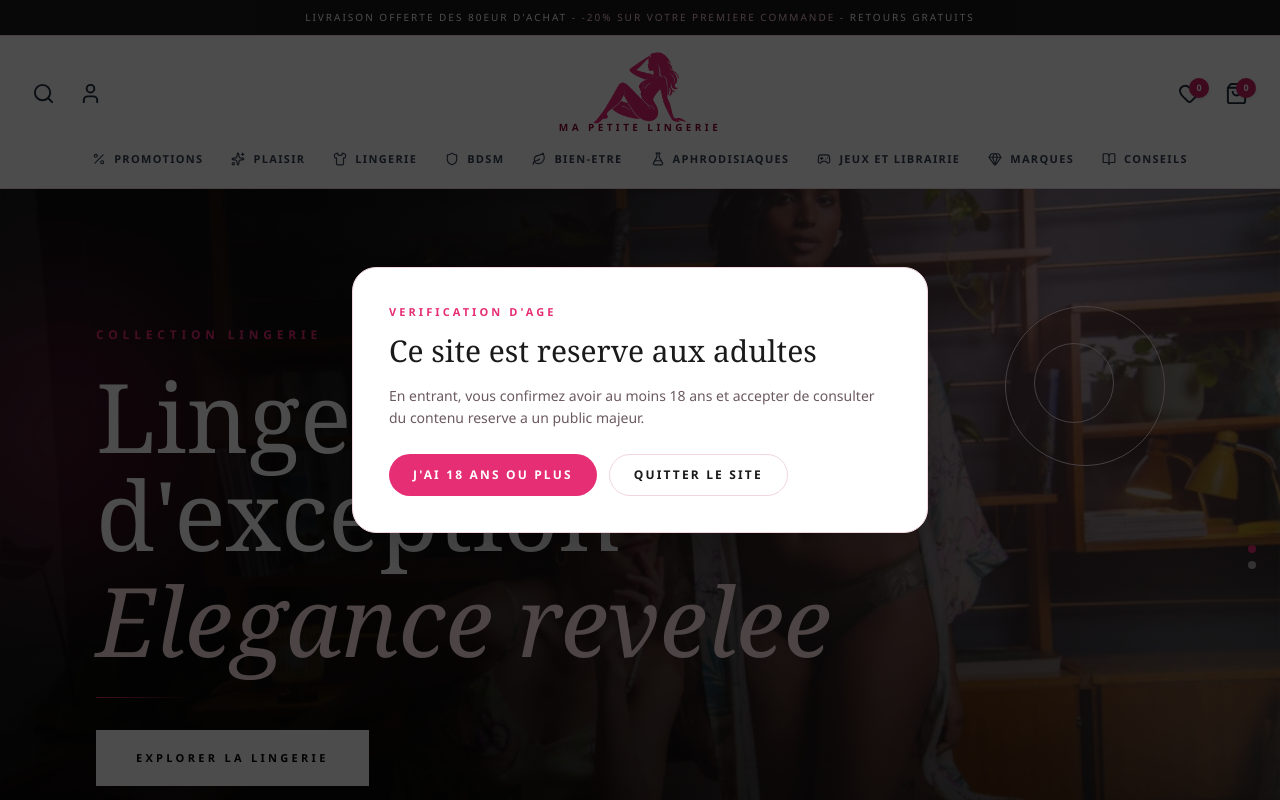
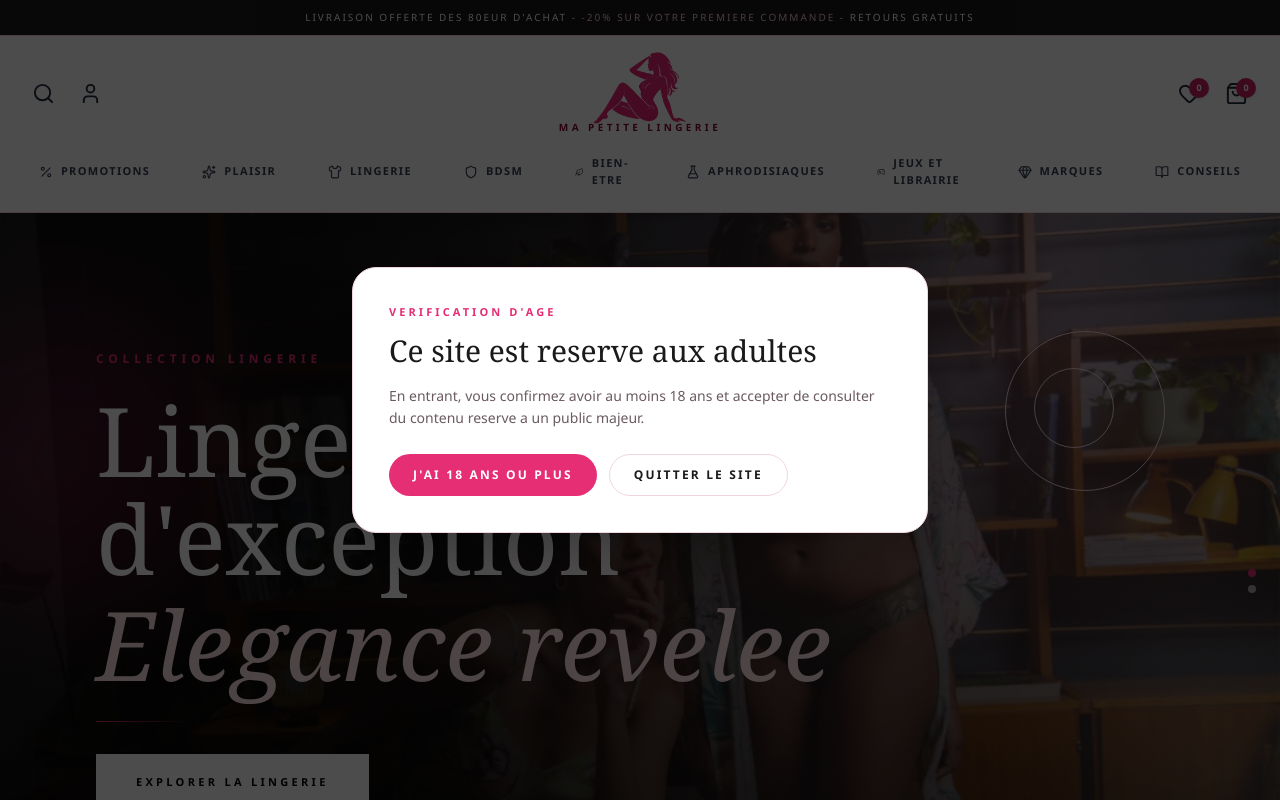
Before and after one commit to TripleCrownDiamond/malingerie, a Next.js app: page / in a window 1280 px wide. Shown: the top 800 px of the page. Built offline with nearby package versions, Linux system fonts and the light colour scheme; no server answers; a web font is replaced by a local one.

Commit message:
feat: highlight active navigation links

```diff
--- a/components/layout/site-footer.tsx
+++ b/components/layout/site-footer.tsx
@@ -1,5 +1,8 @@
+"use client";
+
 import Image from "next/image";
 import Link from "next/link";
+import { usePathname } from "next/navigation";
 
 const shopLinks = [
   { label: "Lingerie", href: "/lingerie" },
@@ -26,7 +29,26 @@ const maisonLinks = [
   { label: "Cookies", href: "/politique-cookies" },
 ];
 
+function isFooterLinkActive(pathname: string, href: string) {
+  const currentPath = pathname.replace(/\/$/, "") || "/";
+  const hrefPath = href.replace(/\/$/, "") || "/";
+
+  if (hrefPath === "/") {
+    return currentPath === "/";
+  }
+
+  return currentPath === hrefPath || currentPath.startsWith(`${hrefPath}/`);
+}
+
+function footerLinkClass(isActive: boolean) {
+  return isActive
+    ? "inline-flex rounded-full bg-white/80 px-3 py-1 text-[var(--accent-strong)] shadow-sm shadow-rose-200"
+    : "inline-flex rounded-full px-3 py-1 hover:text-[var(--accent)]";
+}
+
 export function SiteFooter() {
+  const pathname = usePathname();
+
   return (
     <footer className="relative bg-[var(--rose-nude)] px-8 pb-16 pt-24 lg:pt-32" id="conseils">
       <div className="mx-auto max-w-[1600px]">
@@ -59,7 +81,11 @@ export function SiteFooter() {
             <ul className="space-y-4 text-[14px] font-medium text-gray-600">
               {shopLinks.map((item) => (
                 <li key={item.href}>
-                  <Link href={item.href} className="hover:text-[var(--accent)]">
+                  <Link
+                    href={item.href}
+                    aria-current={isFooterLinkActive(pathname, item.href) ? "page" : undefined}
+                    className={footerLinkClass(isFooterLinkActive(pathname, item.href))}
+                  >
                     {item.label}
                   </Link>
                 </li>
@@ -72,7 +98,11 @@ export function SiteFooter() {
             <ul className="space-y-4 text-[14px] font-medium text-gray-600">
               {assistanceLinks.map((item) => (
                 <li key={item.href}>
-                  <Link href={item.href} className="hover:text-[var(--accent)]">
+                  <Link
+                    href={item.href}
+                    aria-current={isFooterLinkActive(pathname, item.href) ? "page" : undefined}
+                    className={footerLinkClass(isFooterLinkActive(pathname, item.href))}
+                  >
                     {item.label}
                   </Link>
                 </li>
@@ -85,7 +115,11 @@ export function SiteFooter() {
             <ul className="space-y-4 text-[14px] font-medium text-gray-600">
               {maisonLinks.map((item) => (
                 <li key={item.href}>
-                  <Link href={item.href} className="hover:text-[var(--accent)]">
+                  <Link
+                    href={item.href}
+                    aria-current={isFooterLinkActive(pathname, item.href) ? "page" : undefined}
+                    className={footerLinkClass(isFooterLinkActive(pathname, item.href))}
+                  >
                     {item.label}
                   </Link>
                 </li>
--- a/components/layout/site-header.tsx
+++ b/components/layout/site-header.tsx
@@ -21,7 +21,7 @@ import {
   X,
 } from "lucide-react";
 import type { LucideIcon } from "lucide-react";
-import { useRouter } from "next/navigation";
+import { usePathname, useRouter } from "next/navigation";
 import { type FormEvent, useState, useSyncExternalStore, useTransition } from "react";
 
 import { useCartStore } from "@/features/cart/store/cart-store";
@@ -47,6 +47,7 @@ function getCategoryIcon(slug: string) {
 
 export function SiteHeader() {
   const router = useRouter();
+  const pathname = usePathname();
   const [mobileOpen, setMobileOpen] = useState(false);
   const [searchOpen, setSearchOpen] = useState(false);
   const [searchQuery, setSearchQuery] = useState("");
@@ -65,6 +66,13 @@ export function SiteHeader() {
   const safeCartCount = isClientReady ? cartCount : 0;
   const safeWishlistCount = isClientReady ? wishlistCount : 0;
 
+  function isMenuItemActive(slug: string, href: string) {
+    const currentPath = pathname.replace(/\/$/, "") || "/";
+    const hrefPath = href.split("?")[0].replace(/\/$/, "") || "/";
+    const categoryPagePath = `/${slug}`;
+
+    return currentPath === hrefPath || currentPath === categoryPagePath;
+  }
   function submitSearch(event: FormEvent<HTMLFormElement>) {
     event.preventDefault();
     const query = searchQuery.trim();
@@ -173,12 +181,18 @@ export function SiteHeader() {
               const Icon = getCategoryIcon(item.slug);
 
               const resolvedHref = resolveSourceMenuHref(item.slug, item.href);
+              const isActive = isMenuItemActive(item.slug, resolvedHref);
 
               return (
                 <Link
                   key={item.slug}
                   href={resolvedHref}
-                  className="nav-link relative inline-flex items-center gap-2 py-1 text-gray-700 transition hover:text-[var(--accent)]"
+                  aria-current={isActive ? "page" : undefined}
+                  className={`nav-link relative inline-flex items-center gap-2 rounded-full px-3 py-2 transition ${
+                    isActive
+                      ? "bg-[var(--accent-soft)] text-[var(--accent-strong)] shadow-sm shadow-rose-100"
+                      : "text-gray-700 hover:text-[var(--accent)]"
+                  }`}
                 >
                   <Icon size={14} />
                   <span>{item.label}</span>
@@ -269,9 +283,18 @@ export function SiteHeader() {
                 const Icon = getCategoryIcon(item.slug);
 
                 const resolvedHref = resolveSourceMenuHref(item.slug, item.href);
+                const isActive = isMenuItemActive(item.slug, resolvedHref);
 
                 return (
-                  <Link key={`mobile-${item.slug}`} href={resolvedHref} onClick={() => setMobileOpen(false)} className="inline-flex items-center gap-2">
+                  <Link
+                    key={`mobile-${item.slug}`}
+                    href={resolvedHref}
+                    onClick={() => setMobileOpen(false)}
+                    aria-current={isActive ? "page" : undefined}
+                    className={`inline-flex items-center gap-2 rounded-2xl px-3 py-2 transition ${
+                      isActive ? "bg-[var(--accent-soft)] text-[var(--accent-strong)]" : "hover:text-[var(--accent)]"
+                    }`}
+                  >
                     <Icon size={14} />
                     <span>{item.label}</span>
                   </Link>
--- a/features/source/lib/navigation.ts
+++ b/features/source/lib/navigation.ts
@@ -1,11 +1,13 @@
+const dedicatedMenuRoutes: Record<string, string> = {
+  lingerie: "/lingerie",
+  bdsm: "/bdsm",
+  "bien-etre": "/bien-etre",
+  aphrodisiaques: "/aphrodisiaques",
+  "jeux-et-librairie": "/jeux-et-librairie",
+  marques: "/marques",
+  conseils: "/conseils",
+};
+
 export function resolveSourceMenuHref(slug: string, href: string) {
-  if (slug === "marques") {
-    return "/marques";
-  }
-
-  if (slug === "conseils") {
-    return "/conseils";
-  }
-
-  return href;
+  return dedicatedMenuRoutes[slug] ?? href;
 }
```
